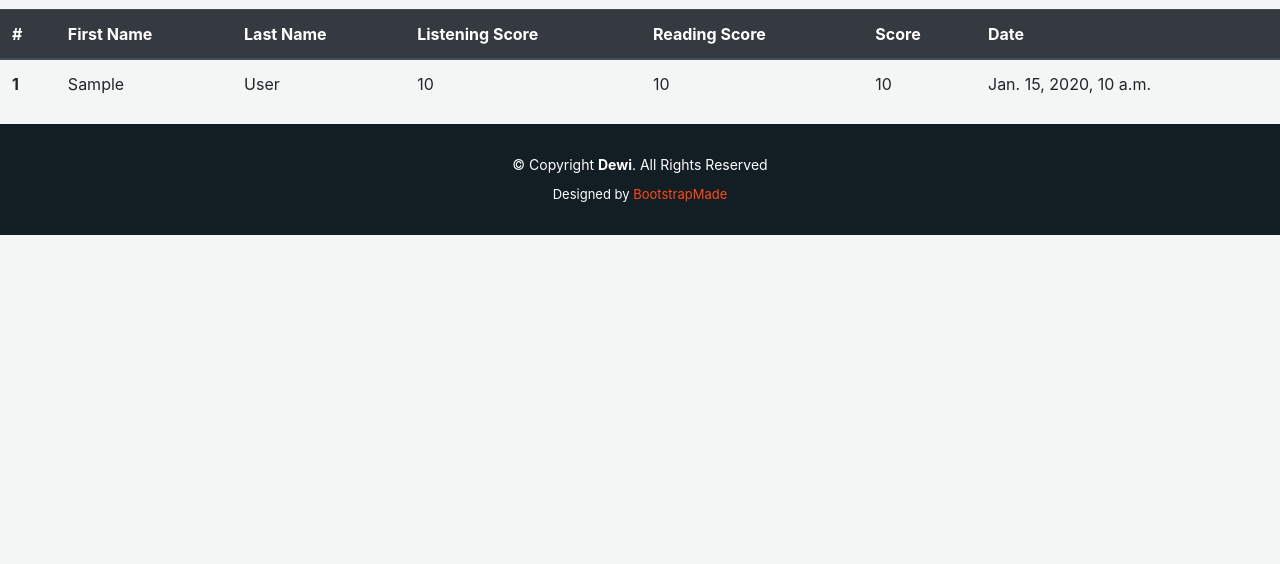
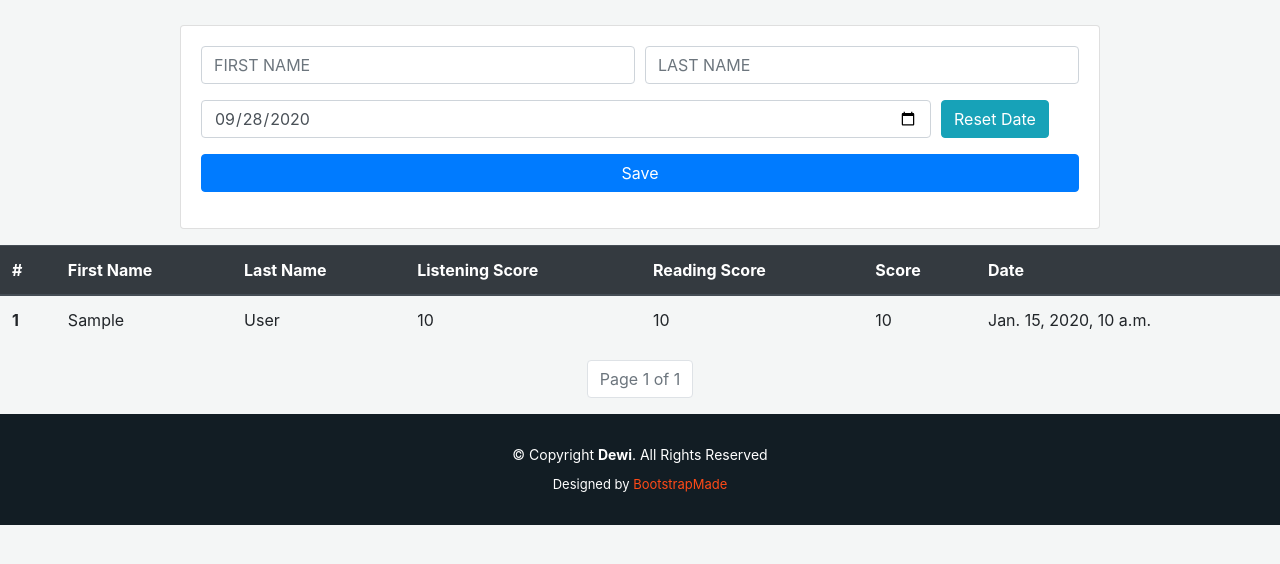
Before and after one commit to escaper01/QuizMaker, a Django app: page /grades in a window 1280 px wide. Shown: the part 81-645 px from the top of the page. Run offline with Django 3.2, Linux system fonts and the light colour scheme; a user stored in the database is signed in; tables that the repository leaves empty hold one stand-in row (values such as "Sample post"); some libraries are stand-ins or nearby versions.

Commit message:
login - pagination - search => implemented

```diff
--- a/quiz/models.py
+++ b/quiz/models.py
@@ -1,4 +1,5 @@
 from django.db import models
+from datetime import datetime
 
 # Create your models here.
 
--- a/quiz/views.py
+++ b/quiz/views.py
@@ -5,6 +5,12 @@ from django.views.generic import CreateView, UpdateView, DeleteView
 from django.shortcuts import redirect
 from django.urls import reverse
 from django.contrib.auth.decorators import login_required
+from django.core.paginator import Paginator
+from dateutil import parser
+from datetime import datetime
+
+NUM_OF_POSTS = 10
+
 # Create your views here.
 
 def index(request):
@@ -47,26 +53,42 @@ def start_quiz(request,test_name):
         'quiz':quiz,
         'questions':questions
     }
-    #quiz = quiz.objects.filter()
     return render(request,'quiz/start_quiz.html',dataQuiz)
 
 def end_quiz(request):
     return render(request,'quiz/end_quiz.html')
 
 def fill_info(request):
-
-    #print(dir(request))
     if request.POST:
-        #print(request.POST)
         request.session['first_name'] = request.POST.get('first_name')
         request.session['last_name'] = request.POST.get('last_name')
         test_name = request.POST.get('quiz')
         return redirect(reverse('start_quiz',args=[test_name]))
     return render(request,'quiz/fill_info.html')
 
+
+
 @login_required(login_url='login')
 def grades(request):
-    students = Student.objects.all()
+    students_ls = Student.objects.all().order_by('-date')
+    if request.POST:
+        first_name = request.POST.get('first_name')
+        last_name = request.POST.get('last_name')
+        date = request.POST.get('date')
+        if date == '':
+            students_ls = Student.objects.filter(first_name__icontains=first_name,
+                                            last_name__icontains=last_name,
+                                            date__date__lte=datetime.now()).order_by('-date')
+        else:
+            students_ls = Student.objects.filter(first_name__icontains=first_name,
+                                            last_name__icontains=last_name,
+                                            date__date=parser.parse(date)).order_by('-date')
+
+    paginator = Paginator(students_ls, NUM_OF_POSTS)  # Show NUM_OF_PAGES posts per page
+    page = request.GET.get('page')
+
+    students = paginator.get_page(page)
+
     context = {
         'students':students
     }
--- a/templates/quiz/grades.html
+++ b/templates/quiz/grades.html
@@ -5,6 +5,42 @@ grades
 
 
 {% block content %}
+
+
+<div class="container py-3">
+  <div class="row">
+      <div class="mx-auto col-10">
+          <!-- form user info -->
+            <div class="card">
+                <div class="card-body">
+<form action="" method="post" autocomplete="off">
+  {% csrf_token %}
+  <div class="form-row">
+
+      <div class="col-6 form-group">
+          <input type="text" class="form-control" name = "first_name" placeholder="FIRST NAME">
+      </div>
+      <div class="col-6 form-group">
+          <input type="text" class="form-control" name = "last_name" placeholder="LAST NAME">
+      </div>
+      <div class="col-10 form-group">
+          <input type="date" class="form-control" name = "date" placeholder="DATE" id='myDate'>
+      </div>
+      <div class="col-2 form-group">
+        <button type="button" class="btn btn-info" onclick='document.getElementById("myDate").defaultValue = "";' >Reset Date</button>
+    </div>
+      <div class="col-12 form-group">
+            <!-- Submit button -->
+            <button type="submit" class="btn btn-primary btn-block" id="submit">Save</button>
+    </div>
+  </div>
+</form>
+</div>
+</div>
+<!-- /form user info -->
+</div>
+</div>
+</div>
 
 
 <table class="table">
@@ -33,4 +69,40 @@ grades
         {% endfor %}
     </tbody>
   </table>
+    <!-- Pagination -->
+    <nav aria-label="Page navigation example">
+      <ul class="pagination justify-content-center list-inline">
+          {% if students.has_previous %}
+          <li class="list-inline-item"><a class="page-link" href="?page=1"> first</a></li>
+          <li class="list-inline-item"><a class="page-link" href="?page={{ students.previous_page_number }}">previous</a></li>
+          {% endif %}
+
+          <span class="page-item disabled">
+              <li class="list-inline-item"> <span class="page-link"> Page {{ students.number }} of {{ students.paginator.num_pages }}
+              </span>
+          </li>
+          </span>
+
+          {% if students.has_next %}
+          <li class="list-inline-item"><a class="page-link" href="?page={{ students.next_page_number }}">next</a></li>
+          {% endif %}
+      </ul>
+  </nav>
+  <script>
+    function formatDate(date) {
+      var d = new Date(date),
+          month = '' + (d.getMonth() + 1),
+          day = '' + d.getDate(),
+          year = d.getFullYear();
+
+      if (month.length < 2)
+          month = '0' + month;
+      if (day.length < 2)
+          day = '0' + day;
+
+      return [year, month, day].join('-');
+  }
+
+  document.getElementById("myDate").defaultValue = formatDate(new Date());
+  </script>
 {% endblock %}
```
